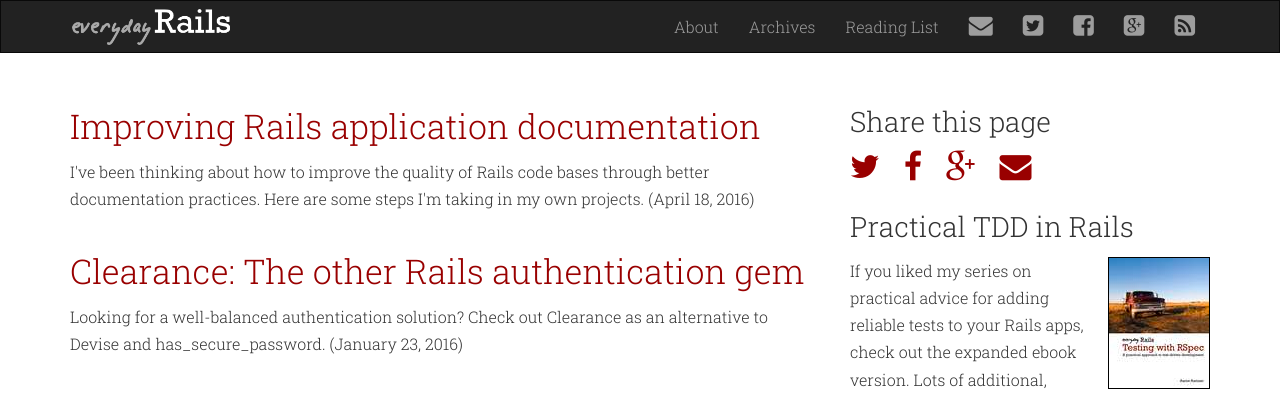
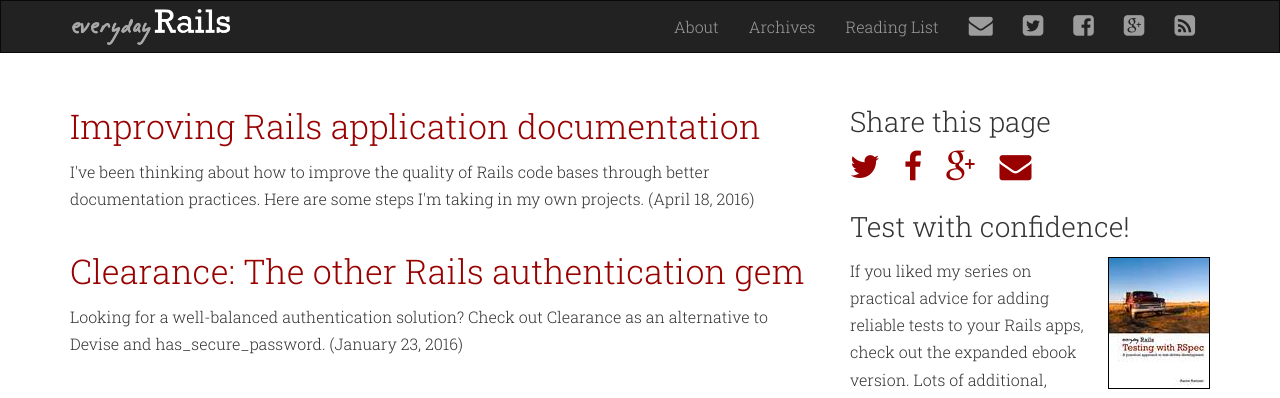
Before and after one commit to everydayrails/everyday-rails, a Jekyll site: the page built from index.html, in a window 1280 px wide. Shown: the top 398 px of the page. Built offline with Jekyll 4.4.1, drawn with Linux system fonts in a browser that asks for light colours; Markdown is read by kramdown in place of the engine named in the settings.

Commit message:
Update heading for RSpec book blurb

```diff
--- a/_includes/sidebar.html
+++ b/_includes/sidebar.html
@@ -29,7 +29,7 @@
     </div>
 
     <div>
-      <h3>Practical TDD in Rails</h3>
+      <h3>Test with confidence!</h3>
       <div>
         <a href="https://leanpub.com/everydayrailsrspec"><img src="/images/rspec_book.jpg" class="pull-right" alt="" /></a>
         <p>
```
